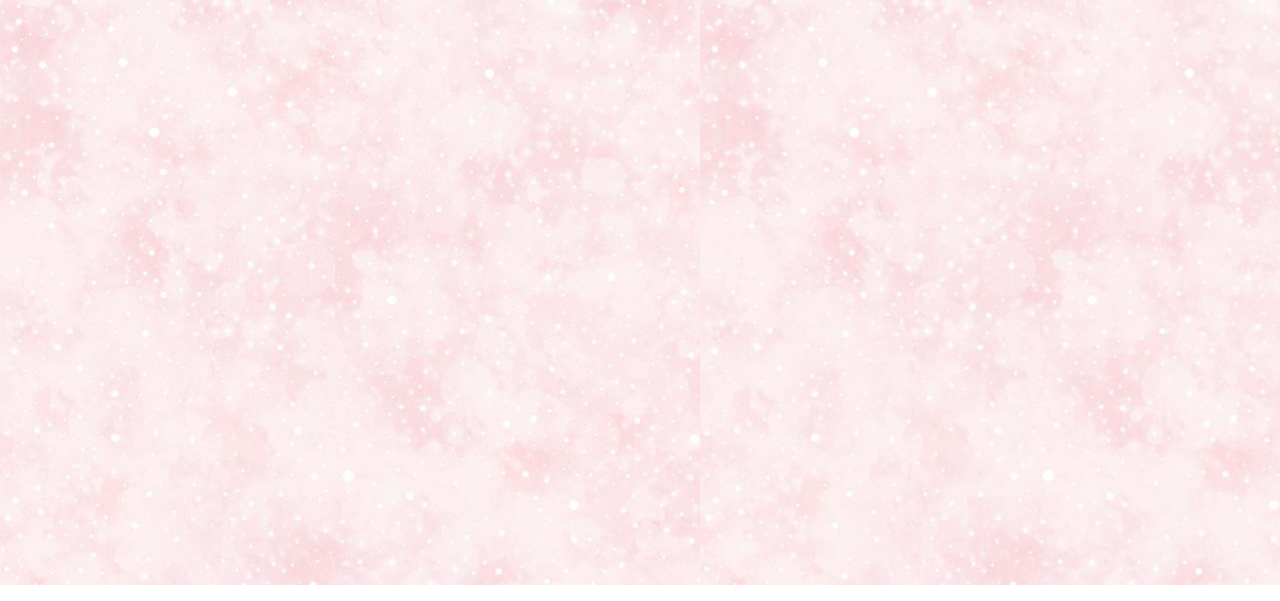
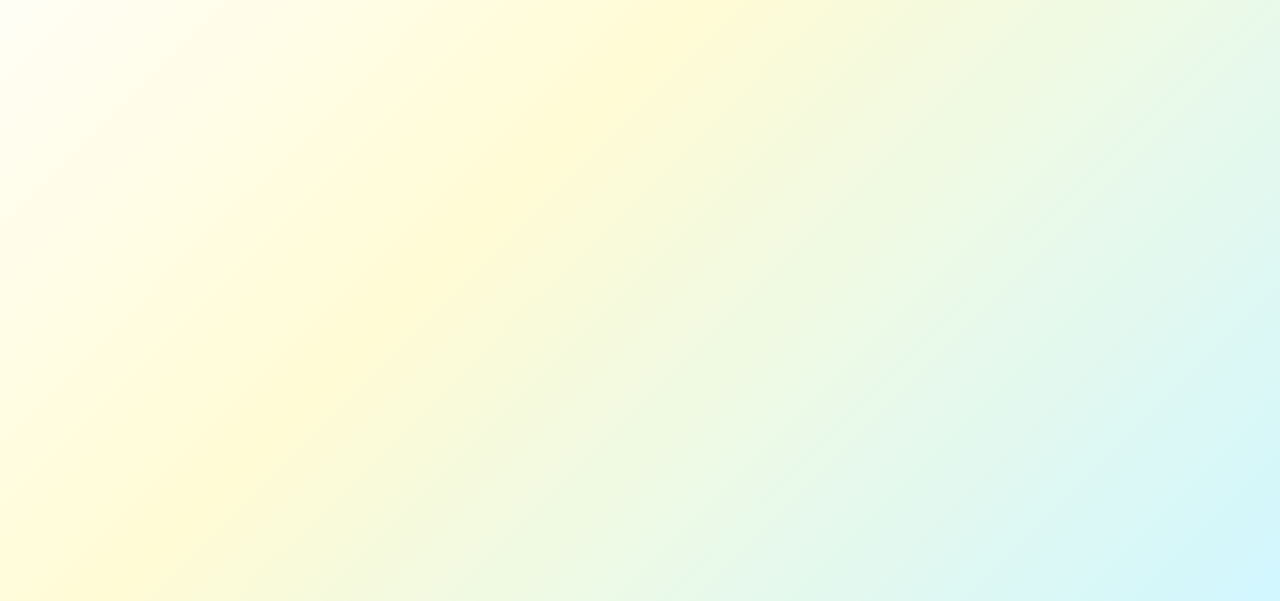
Before and after one commit to webotr/studioangel, a plain HTML site: page index.html in a window 1280 px wide. Shown: the part 215-816 px from the top of the page. Drawn offline with nearby package versions, Linux system fonts and the light colour scheme.

Commit message:
background css

```diff
--- a/mystyle.css
+++ b/mystyle.css
@@ -1,8 +1,9 @@
 body {
-    background-image: url("pastelbg1.jpg");
-    background-repeat:repeat;
+    background: rgb(255,255,255);
+    background: linear-gradient(135deg, rgba(255,255,255,1) 0%, rgba(255,251,213,1) 44%, rgba(209,247,255,1) 100%);
     font-family: 'Marcellus', serif;
     color:white;
+    height: 100vh;
 }
 
 .content {
```
